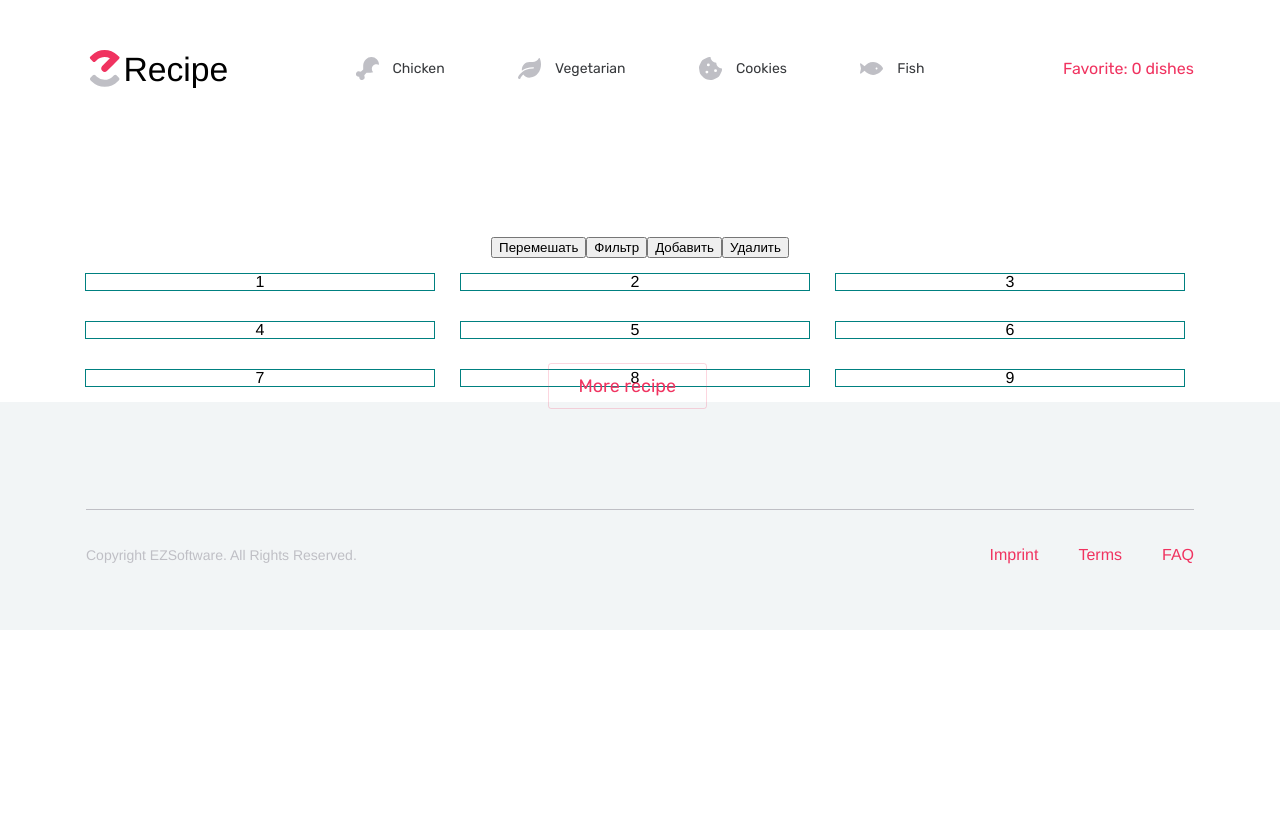
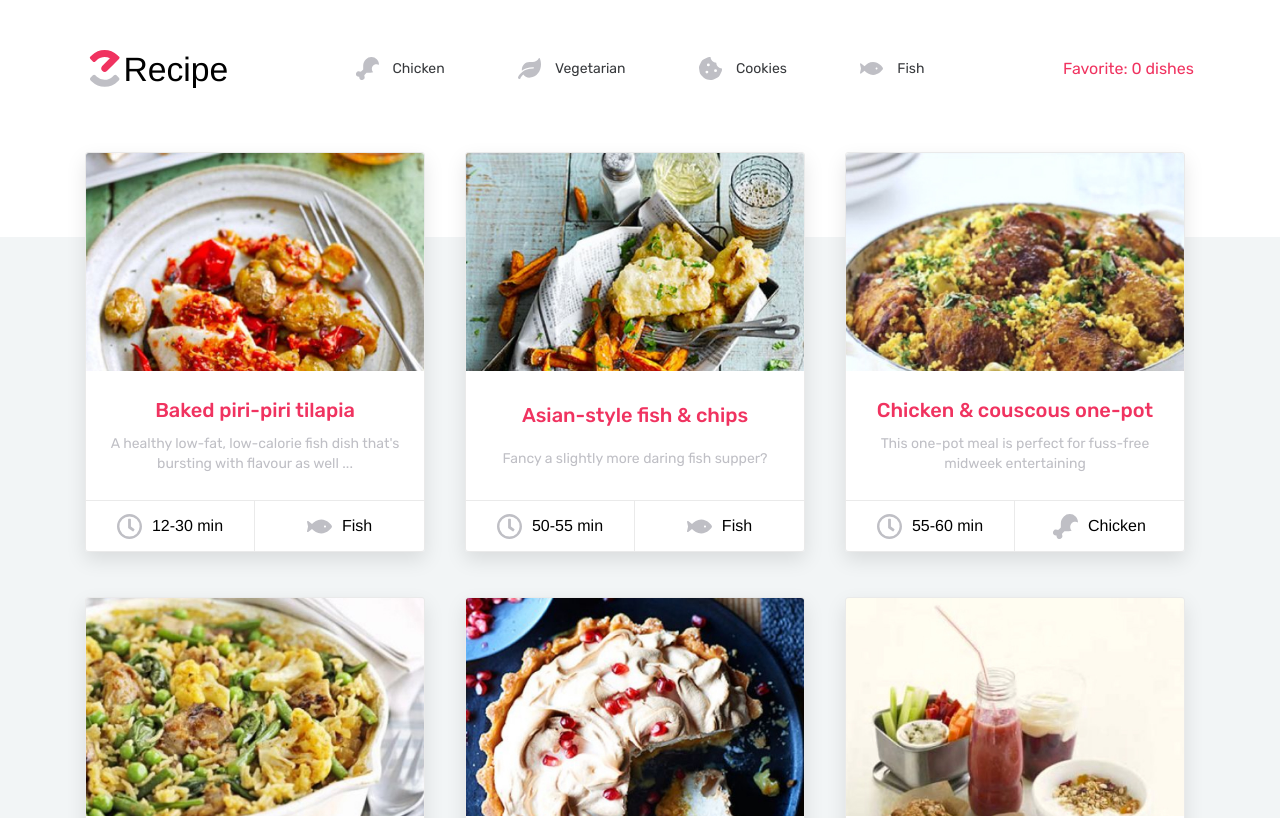
Before and after one commit to YuraKolesnikov/ez-recipe, a Vue app: page / in a window 1280 px wide. Shown: the top 818 px of the page. Built offline with nearby package versions, Linux system fonts and the light colour scheme.

Commit message:
Finished filtering function

```diff
--- a/src/components/Isotope.vue
+++ b/src/components/Isotope.vue
@@ -2,6 +2,7 @@
   <div id="list-complete-demo" class="demo">
     <button v-on:click="shuffle">Перемешать</button>
     <button v-on:click="filter">Фильтр</button>
+    <button v-on:click="filterSecond">Фильтр</button>
     <button v-on:click="add">Добавить</button>
     <button v-on:click="remove">Удалить</button>
     <div class="container">
@@ -29,6 +30,9 @@ export default {
     },
     filter: function() {
       this.items = this.items.filter(item => item > 5)
+    },
+    filterSecond: function() {
+      this.items = this.items.filter(item => item < 5)
     },
     add: function () {
       this.items.splice(this.randomIndex(), 0, this.nextNum++)
--- a/src/views/Home.vue
+++ b/src/views/Home.vue
@@ -1,14 +1,13 @@
 <template>
   <div class="wrapper">
     <Navbar :data="productData" :callback="filterData"/>
-    <Isotope />
     <div class="products">
       <div class="products__wrapper">
         <div class="container">
           <transition-group class="row" name="products__list">
 
             <div
-              v-for="product in filteredData"
+              v-for="product in filteredList"
               :key="product.name"
               class="col-3 products__list-item">
 
@@ -37,6 +36,7 @@ import Product from '@/components/Product.vue'
 import Isotope from '@/components/Isotope.vue'
 import Navbar from '@/components/Navbar.vue'
 import Footer from '@/components/Footer.vue'
+
 export default {
   name: 'home',
   components: {
@@ -48,7 +48,16 @@ export default {
   data() {
     return {
       productData: productData,
+      filterCategory: '',
       filteredData: []
+    }
+  },
+  computed: {
+    filteredList() {
+      if (this.filterCategory !== '') {
+        return this.productData.filter(item => item.categorie_id == this.filterCategory)
+      }
+      return this.productData
     }
   },
   methods: {
@@ -71,7 +80,7 @@ export default {
       this.$store.commit('updateList', favorites)
     },
     filterData(key) {
-      return this.filteredData = this.productData.filter(item => item.categorie_id === key)
+      this.filterCategory = key
     }
   }
 }
```
